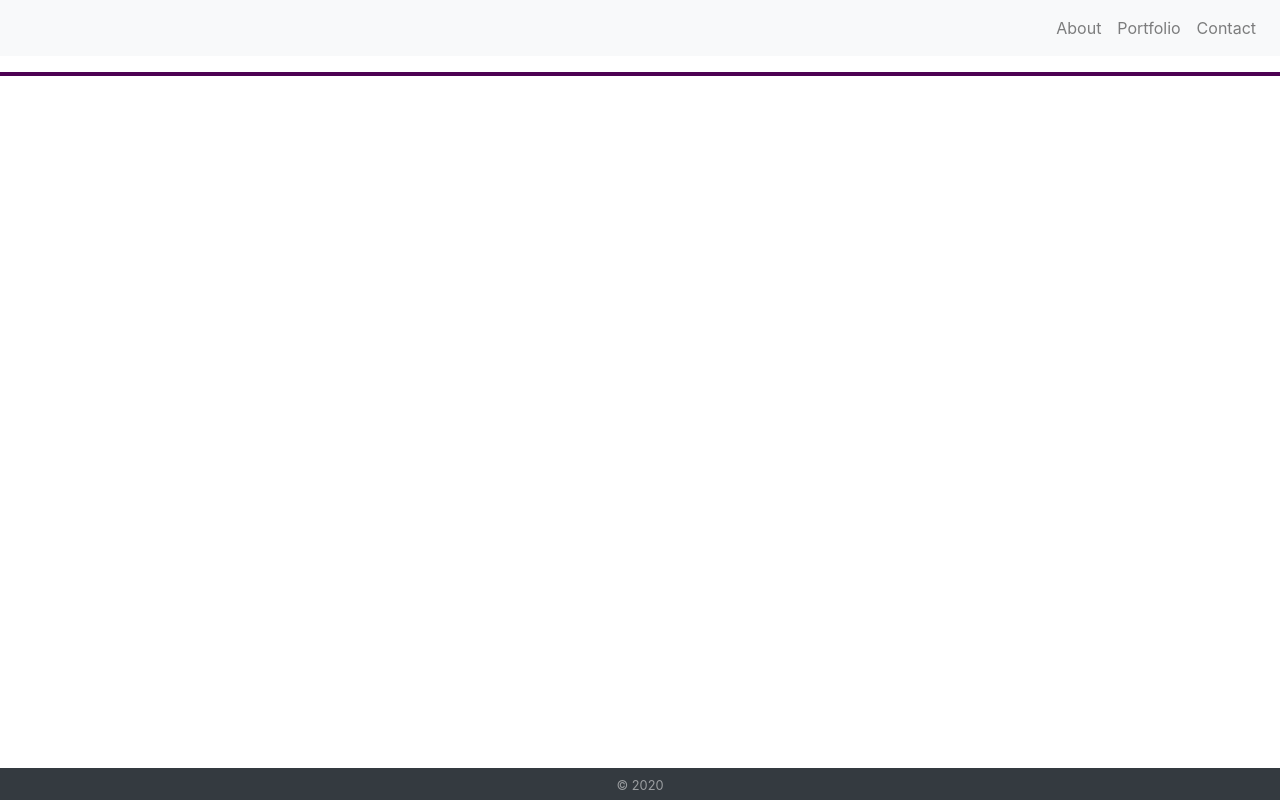
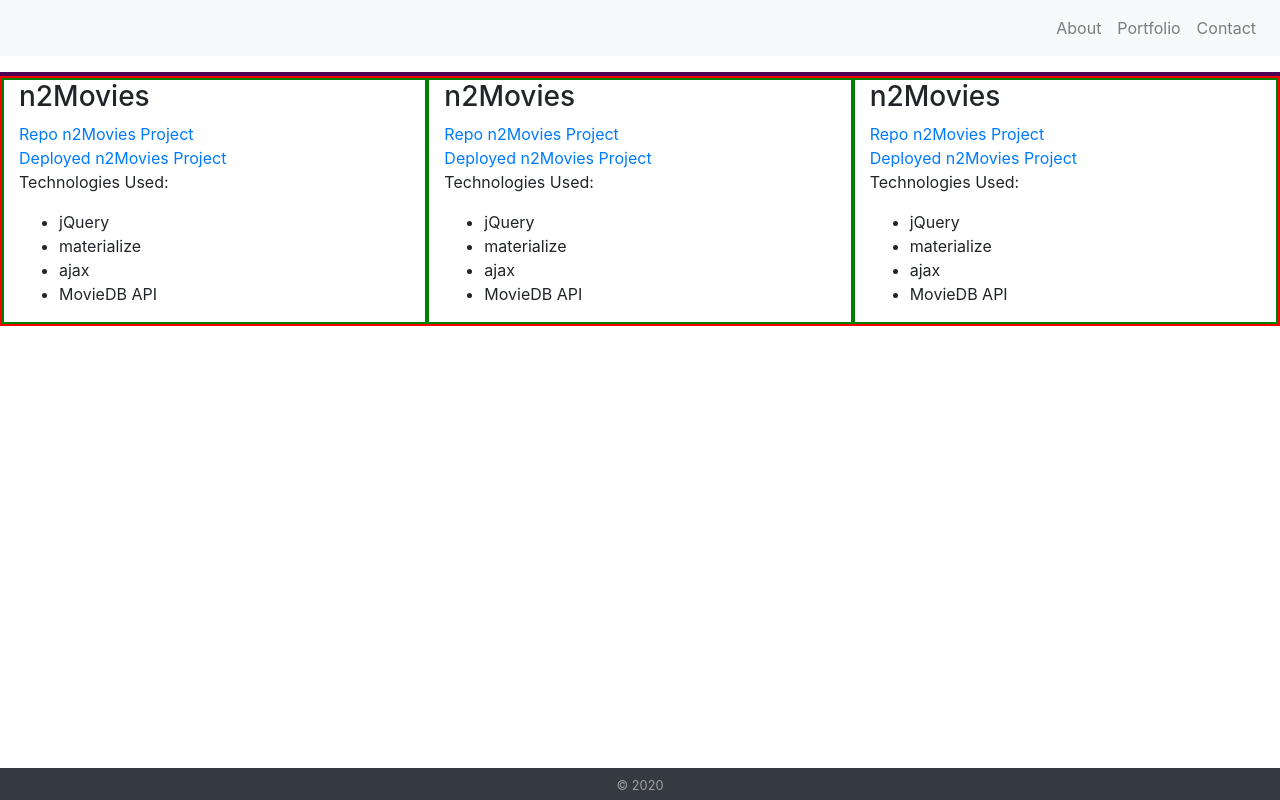
Before and after one commit to GrahamGolf/Homework-2, a plain HTML site: page portfolio.html in a window 1280 px wide. Drawn offline with nearby package versions, Linux system fonts and the light colour scheme.

Commit message:
updated css and portfolio page

```diff
--- a/Assets/style.css
+++ b/Assets/style.css
@@ -0,0 +1,12 @@
+.projects{
+    border: solid 2px green;
+}
+
+#project_holder{
+    border: solid 2px red;
+    margin-bottom: 20px;
+}
+
+.row{
+    margin: 0px;
+}
--- a/portfolio.html
+++ b/portfolio.html
@@ -41,11 +41,55 @@
         </div>
     </div>
 
+    <div class= "row" id= "project_holder">
+    <div class="col-xs-9 col-sm-9 col-md-8 offset-md-2 col-lg-4 offset-lg-0 h-h1 projects">
+        <h3>n2Movies</h3>
+        <a href="https://github.com/katjones23/N2Movies">Repo n2Movies Project</a><br>
+        <a href="https://katjones23.github.io/N2Movies/">Deployed n2Movies Project</a>
+        <p> Technologies Used:
+            <ul>
+                <li>jQuery</li>
+                <li>materialize</li>
+                <li>ajax</li>
+                <li>MovieDB API</li>
+            </ul>
+        </p>
+<!-- screenshot -->
+    </div>
 
+    <div class="col-xs-9 col-sm-9 col-md-8 offset-md-2 col-lg-4 offset-lg-0 h-h1 projects">
+        <h3>n2Movies</h3>
+        <a href="https://github.com/katjones23/N2Movies">Repo n2Movies Project</a><br>
+        <a href="https://katjones23.github.io/N2Movies/">Deployed n2Movies Project</a>
+        <p> Technologies Used:
+            <ul>
+                <li>jQuery</li>
+                <li>materialize</li>
+                <li>ajax</li>
+                <li>MovieDB API</li>
+            </ul>
+        </p>
+<!-- screenshot -->
+    </div>
 
+    <div class="col-xs-9 col-sm-9 col-md-8 offset-md-2 col-lg-4 offset-lg-0 h-h1 projects">
+        <h3>n2Movies</h3>
+        <a href="https://github.com/katjones23/N2Movies">Repo n2Movies Project</a><br>
+        <a href="https://katjones23.github.io/N2Movies/">Deployed n2Movies Project</a>
+        <p> Technologies Used:
+            <ul>
+                <li>jQuery</li>
+                <li>materialize</li>
+                <li>ajax</li>
+                <li>MovieDB API</li>
+            </ul>
+        </p>
+<!-- screenshot -->
+    </div>
 
+</div>
 
-    <footer id="sticky-footer" class="fixed-bottom py-1 bg-dark text-white-50">
+    <footer id="sticky-footer" class="fixed-bottom py-1 mt-5 bg-dark text-white-50">
         <div class="container text-center">
             <small>&copy; 2020</small>
         </div>
```
Also changed, not shown: index.html (+6 -3 lines), 1 other file.
